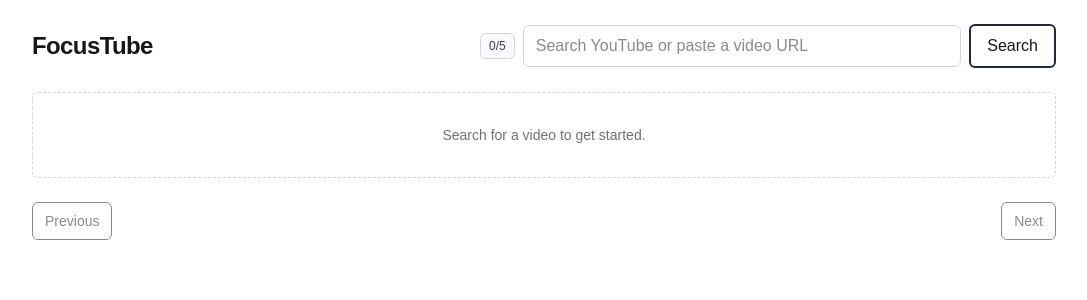
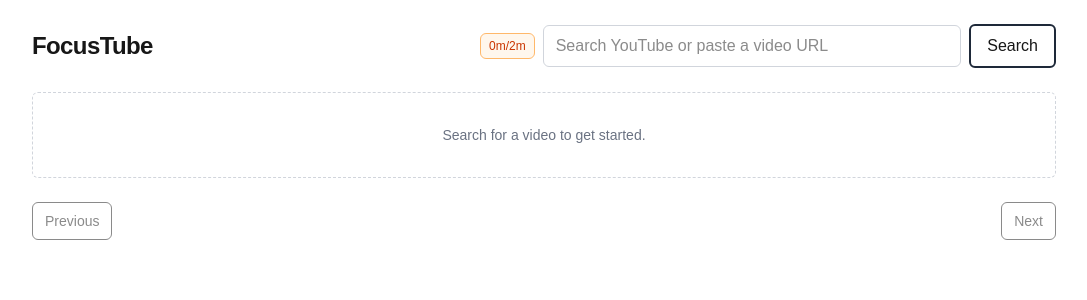
Before and after one commit to TroyRobinson/focustube, a Next.js app: page / in a window 1280 px wide. Shown: the top 300 px of the page, without its empty margins (96-1183 px from the left). Built offline with nearby package versions, Linux system fonts and the light colour scheme.

Commit message:
Change the method of time limit to be by time, not by number of videos.

```diff
--- a/package.json
+++ b/package.json
@@ -3,7 +3,7 @@
   "version": "0.1.0",
   "private": true,
   "scripts": {
-    "dev": "next dev --turbopack",
+    "dev": "next dev",
     "build": "next build",
     "start": "next start",
     "lint": "next lint"
--- a/src/app/api/youtube/route.ts
+++ b/src/app/api/youtube/route.ts
@@ -137,6 +137,8 @@ const ADULT_BLOCK_TERMS = [
   "babes",
   "model",
   "supermodel",
+  // Test Word
+  "periwinkle",
 ];
 const ADULT_BLOCK_RE = new RegExp(`\\b(${ADULT_BLOCK_TERMS.map(t => t.replace(/[-/\\^$*+?.()|[\]{}]/g, "\\$&")).join("|")})\\b`, "i");
 
--- a/src/app/page.tsx
+++ b/src/app/page.tsx
@@ -2,13 +2,48 @@
 
 import React from "react";
 
-// Daily play limit (localStorage-backed)
-const MAX_DAILY_PLAYS = 5;
-const STORAGE_KEY = "ft.dailyPlayCounter";
+// YouTube IFrame API type declarations
+declare global {
+  interface Window {
+    YT: {
+      Player: new (
+        elementId: string,
+        config: {
+          videoId: string;
+          events?: {
+            onReady?: (event: { target: YT.Player }) => void;
+            onStateChange?: (event: { target: YT.Player; data: number }) => void;
+          };
+        }
+      ) => YT.Player;
+      PlayerState: {
+        UNSTARTED: -1;
+        ENDED: 0;
+        PLAYING: 1;
+        PAUSED: 2;
+        BUFFERING: 3;
+        CUED: 5;
+      };
+    };
+    onYouTubeIframeAPIReady: () => void;
+  }
+}
 
-type PlayCounter = {
+namespace YT {
+  export interface Player {
+    destroy(): void;
+    loadVideoById(videoId: string): void;
+    pauseVideo(): void;
+  }
+}
+
+// Daily watch time limit (localStorage-backed)
+const MAX_DAILY_SECONDS = 120; // 2 minutes (for testing)
+const STORAGE_KEY = "ft.dailyWatchTime";
+
+type WatchTimeCounter = {
   date: string;
-  count: number;
+  totalSeconds: number;
 };
 
 function todayKey() {
@@ -16,22 +51,22 @@ function todayKey() {
   return new Date().toDateString();
 }
 
-function readCounter(): PlayCounter {
+function readWatchTime(): WatchTimeCounter {
   try {
     const raw = localStorage.getItem(STORAGE_KEY);
     const today = todayKey();
-    if (!raw) return { date: today, count: 0 };
-    const parsed = JSON.parse(raw) as PlayCounter;
+    if (!raw) return { date: today, totalSeconds: 0 };
+    const parsed = JSON.parse(raw) as WatchTimeCounter;
     if (!parsed?.date || parsed.date !== today) {
-      return { date: today, count: 0 };
+      return { date: today, totalSeconds: 0 };
     }
-    return { date: parsed.date, count: Number(parsed.count) || 0 };
+    return { date: parsed.date, totalSeconds: Number(parsed.totalSeconds) || 0 };
   } catch {
-    return { date: todayKey(), count: 0 };
+    return { date: todayKey(), totalSeconds: 0 };
   }
 }
 
-function writeCounter(counter: PlayCounter) {
+function writeWatchTime(counter: WatchTimeCounter) {
   try {
     localStorage.setItem(STORAGE_KEY, JSON.stringify(counter));
   } catch {
@@ -39,33 +74,78 @@ function writeCounter(counter: PlayCounter) {
   }
 }
 
-function useDailyPlayLimit(max: number) {
-  const [count, setCount] = React.useState(0);
+function useDailyWatchTime(maxSeconds: number) {
+  const [totalSeconds, setTotalSeconds] = React.useState(0);
   const [ready, setReady] = React.useState(false);
+  const [isTracking, setIsTracking] = React.useState(false);
+  const intervalRef = React.useRef<NodeJS.Timeout | null>(null);
+  const trackingStartTime = React.useRef<number>(0);
+  const baseSeconds = React.useRef<number>(0);
 
+  // Load initial time on mount
   React.useEffect(() => {
-    const c = readCounter();
-    setCount(c.count);
+    const data = readWatchTime();
+    setTotalSeconds(data.totalSeconds);
     setReady(true);
   }, []);
 
-  const increment = React.useCallback(() => {
-    setCount((prev) => {
-      const next = Math.min(max, prev + 1);
-      writeCounter({ date: todayKey(), count: next });
-      return next;
-    });
-  }, [max]);
+  // Start tracking time - use wall-clock time to handle background tabs
+  const startTracking = React.useCallback(() => {
+    if (isTracking) return;
+    trackingStartTime.current = Date.now();
+    baseSeconds.current = totalSeconds;
+    setIsTracking(true);
+  }, [isTracking, totalSeconds]);
 
-  const resetForToday = React.useCallback(() => {
-    writeCounter({ date: todayKey(), count: 0 });
-    setCount(0);
-  }, []);
+  // Stop tracking time - calculate final elapsed time
+  const stopTracking = React.useCallback(() => {
+    if (!isTracking) return;
 
-  const remaining = Math.max(0, max - count);
-  const canPlay = ready && remaining > 0;
+    // Calculate actual elapsed time based on wall-clock
+    const elapsed = Math.floor((Date.now() - trackingStartTime.current) / 1000);
+    const finalSeconds = Math.min(maxSeconds, baseSeconds.current + elapsed);
 
-  return { count, remaining, canPlay, increment, resetForToday, ready } as const;
+    setTotalSeconds(finalSeconds);
+    writeWatchTime({ date: todayKey(), totalSeconds: finalSeconds });
+    setIsTracking(false);
+
+    if (intervalRef.current) {
+      clearInterval(intervalRef.current);
+      intervalRef.current = null;
+    }
+  }, [isTracking, maxSeconds]);
+
+  // Wall-clock based time tracking (works even when tab is in background)
+  React.useEffect(() => {
+    if (isTracking) {
+      // Update display every second
+      intervalRef.current = setInterval(() => {
+        const elapsed = Math.floor((Date.now() - trackingStartTime.current) / 1000);
+        const newTotal = Math.min(maxSeconds, baseSeconds.current + elapsed);
+        setTotalSeconds(newTotal);
+
+        // Persist every 5 seconds to reduce I/O
+        if (newTotal % 5 === 0 || newTotal >= maxSeconds) {
+          writeWatchTime({ date: todayKey(), totalSeconds: newTotal });
+        }
+      }, 1000);
+    } else if (intervalRef.current) {
+      clearInterval(intervalRef.current);
+      intervalRef.current = null;
+    }
+
+    return () => {
+      if (intervalRef.current) {
+        clearInterval(intervalRef.current);
+        intervalRef.current = null;
+      }
+    };
+  }, [isTracking, maxSeconds]);
+
+  const remainingSeconds = Math.max(0, maxSeconds - totalSeconds);
+  const canPlay = ready && remainingSeconds > 0;
+
+  return { totalSeconds, remainingSeconds, canPlay, startTracking, stopTracking, ready, isTracking } as const;
 }
 
 // Parse YouTube video URLs (full, shortened, embed, shorts, live)
@@ -120,8 +200,17 @@ type YTItem = {
   thumbnail: string;
 };
 
+// Format seconds to minutes display (e.g., "45m" or "1h 15m")
+function formatTime(seconds: number): string {
+  const mins = Math.floor(seconds / 60);
+  if (mins < 60) return `${mins}m`;
+  const hours = Math.floor(mins / 60);
+  const remainingMins = mins % 60;
+  return remainingMins > 0 ? `${hours}h ${remainingMins}m` : `${hours}h`;
+}
+
 export default function App() {
-  const limit = useDailyPlayLimit(MAX_DAILY_PLAYS);
+  const watchTime = useDailyWatchTime(MAX_DAILY_SECONDS);
   const [query, setQuery] = React.useState("");
   const [results, setResults] = React.useState<YTItem[]>([]);
   const [selected, setSelected] = React.useState<string | null>(null);
@@ -131,6 +220,100 @@ export default function App() {
     next: string | null;
     prev: string | null;
   }>({ next: null, prev: null });
+  const [ytReady, setYtReady] = React.useState(false);
+  const playerRef = React.useRef<YT.Player | null>(null);
+  const playerContainerRef = React.useRef<HTMLDivElement>(null);
+
+  // Load YouTube IFrame API
+  React.useEffect(() => {
+    // Check if API already loaded
+    if (window.YT && window.YT.Player) {
+      setYtReady(true);
+      return;
+    }
+
+    // Set up callback
+    window.onYouTubeIframeAPIReady = () => {
+      setYtReady(true);
+    };
+
+    // Load the script
+    const tag = document.createElement("script");
+    tag.src = "https://www.youtube.com/iframe_api";
+    const firstScriptTag = document.getElementsByTagName("script")[0];
+    firstScriptTag.parentNode?.insertBefore(tag, firstScriptTag);
+  }, []);
+
+  // Initialize/update YouTube Player when video changes
+  React.useEffect(() => {
+    if (!ytReady || !selected || !playerContainerRef.current) return;
+
+    // Destroy existing player
+    if (playerRef.current) {
+      playerRef.current.destroy();
+      playerRef.current = null;
+    }
+
+    // Create new player
+    playerRef.current = new window.YT.Player("yt-player", {
+      videoId: selected,
+      events: {
+        onStateChange: (event) => {
+          const state = event.data;
+          if (state === window.YT.PlayerState.PLAYING) {
+            // Check if limit already reached before starting
+            if (!watchTime.canPlay) {
+              // Immediately stop and unload video
+              if (playerRef.current) {
+                playerRef.current.destroy();
+                playerRef.current = null;
+              }
+              setSelected(null);
+              setError("Daily watch time limit reached (2 minutes). Try again tomorrow.");
+              return;
+            }
+            // Start tracking time when video plays
+            watchTime.startTracking();
+          } else if (
+            state === window.YT.PlayerState.PAUSED ||
+            state === window.YT.PlayerState.ENDED
+          ) {
+            // Stop tracking time when video pauses or ends
+            watchTime.stopTracking();
+          }
+        },
+      },
+    });
+
+    return () => {
+      if (playerRef.current) {
+        playerRef.current.destroy();
+        playerRef.current = null;
+      }
+    };
+    // Only recreate player when video ID or API readiness changes
+    // eslint-disable-next-line react-hooks/exhaustive-deps
+  }, [ytReady, selected]);
+
+  // Auto-stop and unload video when time limit is reached during playback
+  React.useEffect(() => {
+    if (!watchTime.canPlay && watchTime.isTracking) {
+      // Stop tracking immediately
+      watchTime.stopTracking();
+
+      // Destroy player and unload video
+      if (playerRef.current) {
+        playerRef.current.destroy();
+        playerRef.current = null;
+      }
+      setSelected(null);
+
+      // Show error message
+      setError("Daily watch time limit reached (2 minutes). Try again tomorrow.");
+    }
+    // Only need the specific boolean values, not the entire watchTime object
+    // eslint-disable-next-line react-hooks/exhaustive-deps
+  }, [watchTime.canPlay, watchTime.isTracking]);
 
   async function runSearch(q: string, token?: string) {
     if (!q.trim()) return;
@@ -162,8 +345,8 @@ export default function App() {
         prev: json.prevPageToken ?? null,
       });
       if ((json.items as YTItem[]).length > 0) {
-        // Only auto-select a video if the user still has plays left today
-        if (limit.ready && limit.canPlay) {
+        // Only auto-select a video if the user still has watch time left today
+        if (watchTime.ready && watchTime.canPlay) {
           setSelected((json.items as YTItem[])[0].id);
         } else {
           setSelected(null);
@@ -185,12 +368,9 @@ export default function App() {
     const urlId = extractYouTubeVideoId(query);
     if (urlId) {
       setError(null);
-      if (!limit.canPlay && selected !== urlId) {
-        setError("Daily play limit reached (5). Try again tomorrow.");
+      if (!watchTime.canPlay) {
+        setError("Daily watch time limit reached (2 minutes). Try again tomorrow.");
         return;
-      }
-      if (selected !== urlId) {
-        limit.increment();
       }
       setSelected(urlId);
       return;
@@ -206,17 +386,19 @@ export default function App() {
         <header className="mb-6 flex flex-col items-center gap-3 sm:flex-row sm:justify-between">
           <h1 className="text-2xl font-semibold tracking-tight">FocusTube</h1>
           <form onSubmit={onSubmit} className="flex w-full max-w-xl items-center gap-2">
-            {/* Daily plays counter badge */}
+            {/* Daily watch time badge */}
             <div
               className={`select-none rounded-md border px-2 py-1 text-xs font-medium ${
-                limit.remaining === 0
+                watchTime.remainingSeconds === 0
                   ? "border-red-300 bg-red-50 text-red-700"
-                  : "border-gray-300 bg-gray-50 text-gray-700"
+                  : watchTime.remainingSeconds < 300
+                    ? "border-orange-300 bg-orange-50 text-orange-700"
+                    : "border-gray-300 bg-gray-50 text-gray-700"
               }`}
-              title={`Plays used today: ${limit.count}/${MAX_DAILY_PLAYS}`}
-              aria-label={`Plays used today: ${limit.count} of ${MAX_DAILY_PLAYS}`}
+              title={`Watch time used today: ${formatTime(watchTime.totalSeconds)} / ${formatTime(MAX_DAILY_SECONDS)}`}
+              aria-label={`Watch time used today: ${formatTime(watchTime.totalSeconds)} of ${formatTime(MAX_DAILY_SECONDS)}`}
             >
-              {limit.count}/{MAX_DAILY_PLAYS}
+              {formatTime(watchTime.totalSeconds)}/{formatTime(MAX_DAILY_SECONDS)}
             </div>
             <input
               className="w-full rounded-md border border-gray-300 px-3 py-2 outline-none focus:border-gray-500"
@@ -242,15 +424,11 @@ export default function App() {
         )}
 
         {selected && (
-          <div className="mb-6 aspect-video w-full overflow-hidden rounded-md border border-gray-300">
-            <iframe
-              className="h-full w-full"
-              src={`https://www.youtube.com/embed/${selected}`}
-              title="YouTube video player"
-              allow="accelerometer; autoplay; clipboard-write; encrypted-media; gyroscope; picture-in-picture; web-share"
-              referrerPolicy="strict-origin-when-cross-origin"
-              allowFullScreen
-            />
+          <div
+            ref={playerContainerRef}
+            className="mb-6 aspect-video w-full overflow-hidden rounded-md border border-gray-300"
+          >
+            <div id="yt-player" className="h-full w-full" />
           </div>
         )}
 
@@ -267,20 +445,16 @@ export default function App() {
                 <button
                   key={v.id}
                   onClick={() => {
-                    if (!limit.canPlay) {
-                      setError("Daily play limit reached (5). Try again tomorrow.");
+                    if (!watchTime.canPlay) {
+                      setError("Daily watch time limit reached (2 minutes). Try again tomorrow.");
                       return;
-                    }
-                    // Only count a play when switching to a new video
-                    if (selected !== v.id) {
-                      limit.increment();
                     }
                     setSelected(v.id);
                   }}
-                  disabled={!limit.canPlay && selected !== v.id}
+                  disabled={!watchTime.canPlay && selected !== v.id}
                   className={`group overflow-hidden rounded-md border text-left hover:shadow-md ${
                     selected === v.id ? "border-gray-800" : "border-gray-200"
-                  } ${!limit.canPlay && selected !== v.id ? "opacity-60" : ""}`}
+                  } ${!watchTime.canPlay && selected !== v.id ? "opacity-60" : ""}`}
                 >
                   <div className="aspect-video w-full overflow-hidden bg-gray-100">
                     {/* Use img to avoid Next image config */}
```
